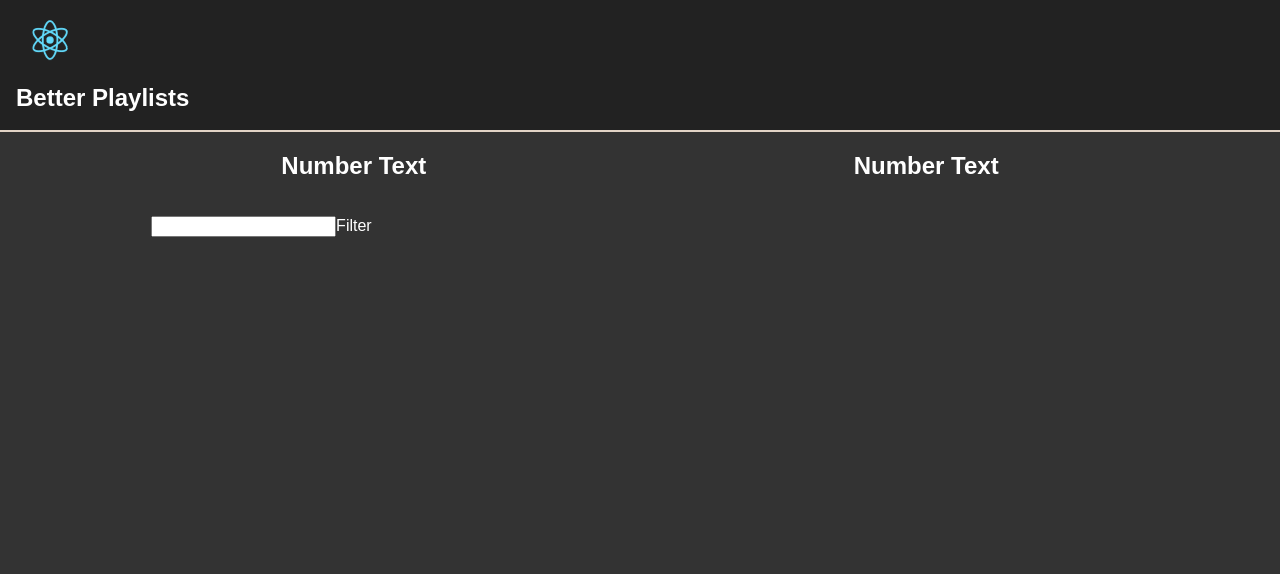
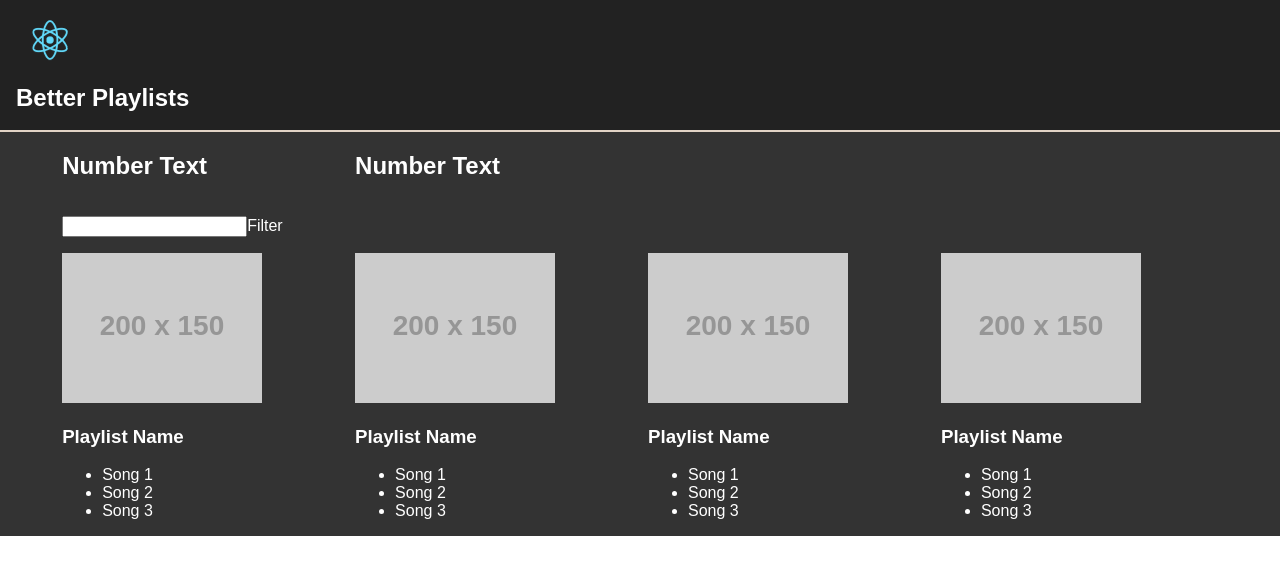
Before and after one commit to gianverab/playlists-prototype, a React (Create React App) app: page / in a window 1280 px wide. Shown: the top 574 px of the page. Built offline with nearby package versions, Linux system fonts and the light colour scheme.

Commit message:
add playlist component

```diff
--- a/src/App.css
+++ b/src/App.css
@@ -1,7 +1,6 @@
 .app {
   box-sizing: border-box;
   background-color: #333;
-  height: 100vh;
 }
 
 .app-logo {
@@ -24,13 +23,10 @@
 
 .app-main {
   display: grid;
-  grid-template-columns: 1fr 3fr 1fr 3fr 1fr;
+  grid-template-columns: minmax(1em, 1fr) repeat(4, 6fr) minmax(1em, 1fr);
   grid-gap: 1em;
   color: #fff;
-}
-
-.app-aggregate {
-  justify-self: center;
+  box-sizing: inherit;
 }
 
 .app-aggregate:nth-child(1) {
@@ -38,7 +34,7 @@
 }
 
 .app-aggregate:nth-child(2) {
-  grid-column: 4 / 5;
+  grid-column: 3 / 4;
 }
 
 .app-filter {
@@ -46,6 +42,26 @@
   grid-column: 2 / 4;
 }
 
+.app-playlist {
+  grid-row: 3 / 4;
+}
+
+.app-playlist.row-1 {
+  grid-column: 2 / 3;
+}
+
+.app-playlist.row-2 {
+  grid-column: 3 / 4;
+}
+
+.app-playlist.row-3 {
+  grid-column: 4 / 5;
+}
+
+.app-playlist.row-4 {
+  grid-column: 5 / 6;
+}
+
 @keyframes app-logo-spin {
   from { transform: rotate(0deg); }
   to { transform: rotate(360deg); }
--- a/src/App.js
+++ b/src/App.js
@@ -27,6 +27,28 @@ class Filter extends Component {
   }
 }
 
+class Playlist extends Component {
+  constructor(props) {
+    super();
+
+    this.state = props;
+  }
+
+  render() {
+    return (
+      <div className={`app-playlist ${this.props.className}`}>
+        <img src="https://via.placeholder.com/200x150" alt="Playlist album cover" />
+        <h3>Playlist Name</h3>
+        <ul>
+          <li>Song 1</li>
+          <li>Song 2</li>
+          <li>Song 3</li>
+        </ul>
+      </div>
+    );
+  }
+}
+
 class App extends Component {
   render() {
     return (
@@ -39,6 +61,10 @@ class App extends Component {
           <Aggregate />
           <Aggregate />
           <Filter />
+          <Playlist className="row-1" />
+          <Playlist className="row-2" />
+          <Playlist className="row-3" />
+          <Playlist className="row-4" />
         </main>
       </div>
     );
```
